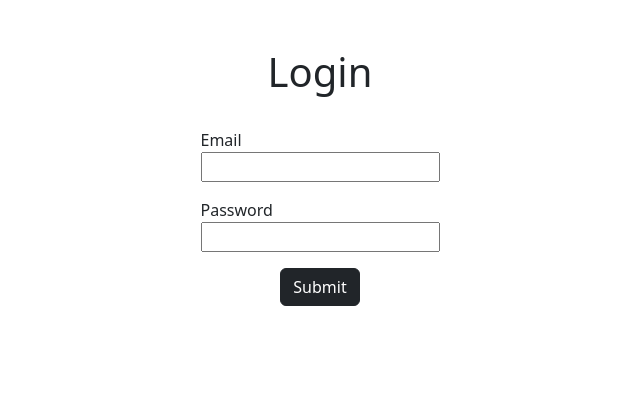
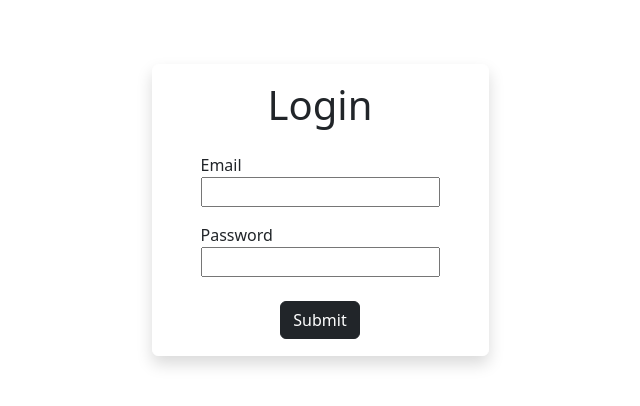
Before and after one commit to nataliepcodes/content-sharing-app, a Django app: template mari/users/templates/users/login.html in a window 1280 px wide. Shown: the part 56-462 px from the top of the page, without its empty margins (320-960 px from the left). Run offline with Django 3.2, Linux system fonts and the light colour scheme; the template is opened without the code that fills it, so the values that code supplies are empty, except form fields; tables that the repository leaves empty hold one stand-in row (values such as "Sample post"); form fields are guessed from the names that the template uses.

Commit message:
Updated styling

```diff
--- a/mari/users/templates/users/login.html
+++ b/mari/users/templates/users/login.html
@@ -3,14 +3,15 @@
 {% block content %}
     <div>
         <div class="d-flex justify-content-center mt-5">
-            <h1>Login</h1>
-        </div>
-
-        <div class="d-flex justify-content-center">
-            <form method="post">
+            <form method="post" class="border border-white rounded shadow px-5 py-3 mb-5 mt-3 bg-white ">
                 <!-- CSRF to be placed before {{ form.as_p }}  variable -->
                 {% csrf_token %}
-                <div class="mb-3 mt-4">
+
+                <div class="d-flex justify-content-center">
+                    <h1>Login</h1>
+                </div>
+
+                <div class="mb-3 mt-3">
                     <label for="{{ form.password.id_for_label }}">Email</label>
                     <br>
                     {{ form.email }}
@@ -22,7 +23,7 @@
                     {{ form.password }}
                 </div>
 
-                <div class="d-flex justify-content-center">
+                <div class="d-flex justify-content-center mt-4">
                     <button type="submit" class="btn btn-dark">Submit</button>
                 </div>
             </form>
```
